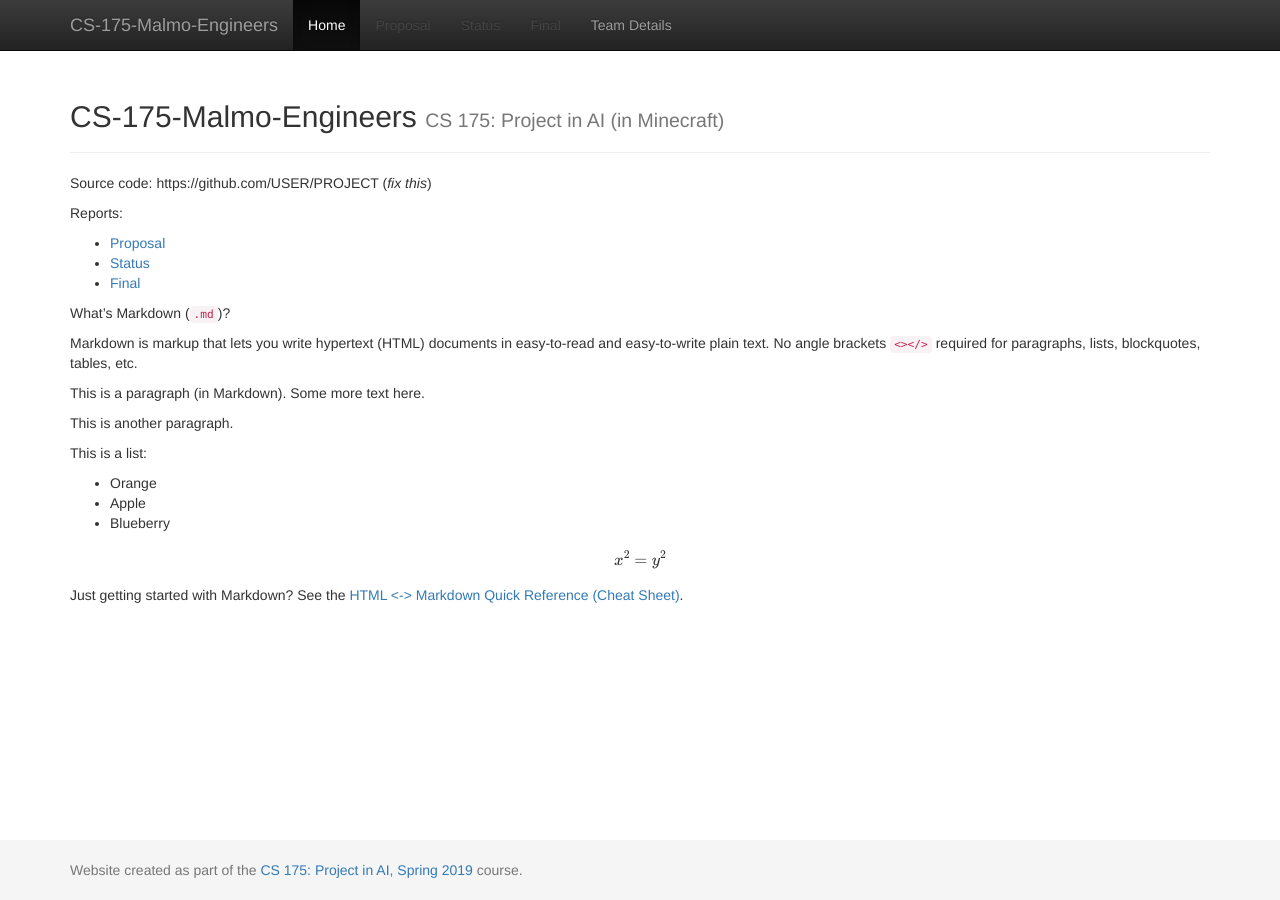
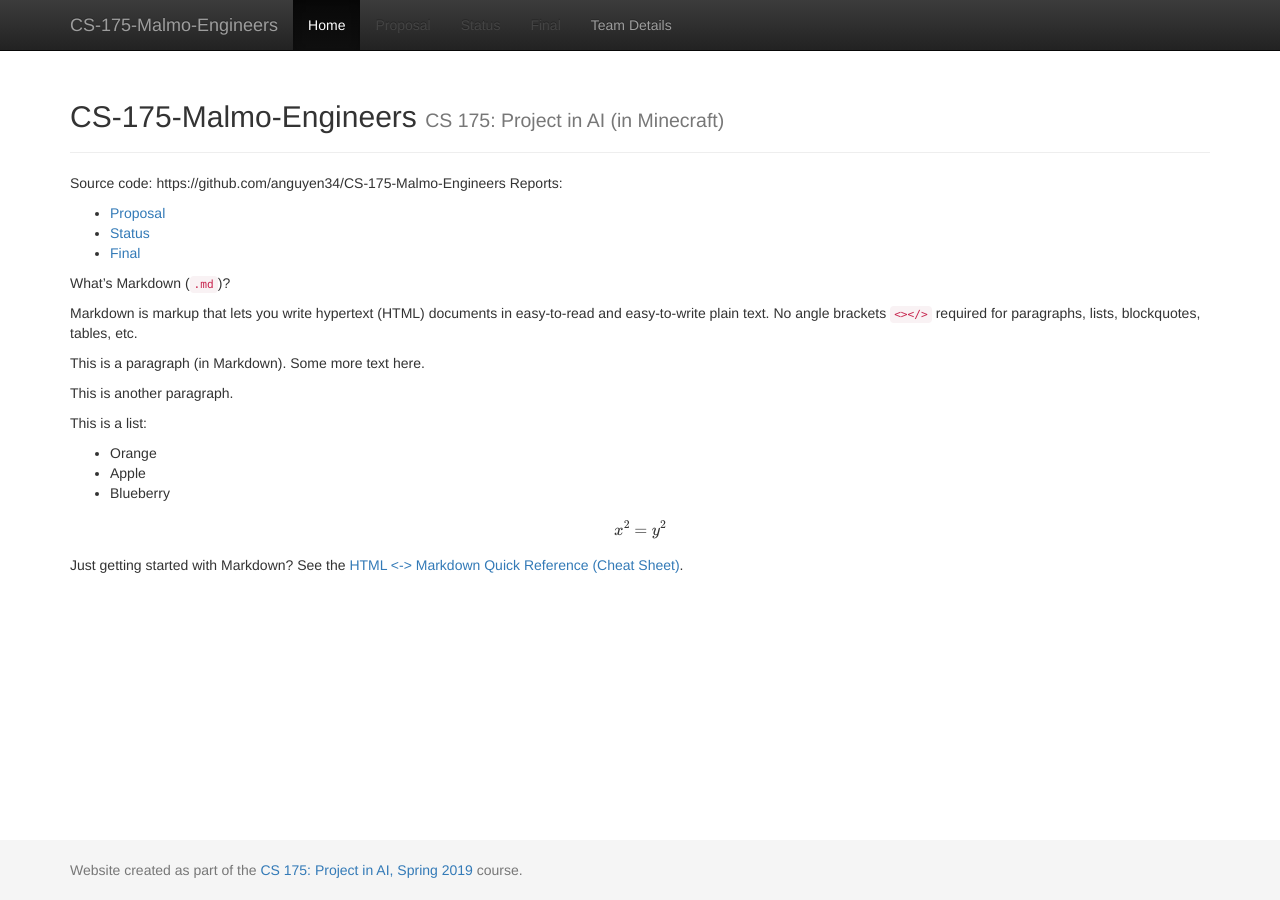
Before and after one commit to anguyen34/Tron-Researchers-CS175, a Jekyll site: the page built from docs/index.md, in a window 1280 px wide. Built offline with Jekyll 4.4.1, drawn with Linux system fonts in a browser that asks for light colours; formulas are drawn with MathJax 3.

Commit message:
Update index.md

```diff
--- a/docs/index.md
+++ b/docs/index.md
@@ -3,8 +3,7 @@
 title:  Home
 ---
 
-Source code: https://github.com/USER/PROJECT (_fix this_)
-
+Source code: https://github.com/anguyen34/CS-175-Malmo-Engineers
 Reports:
 
 - [Proposal](proposal.html)
```
